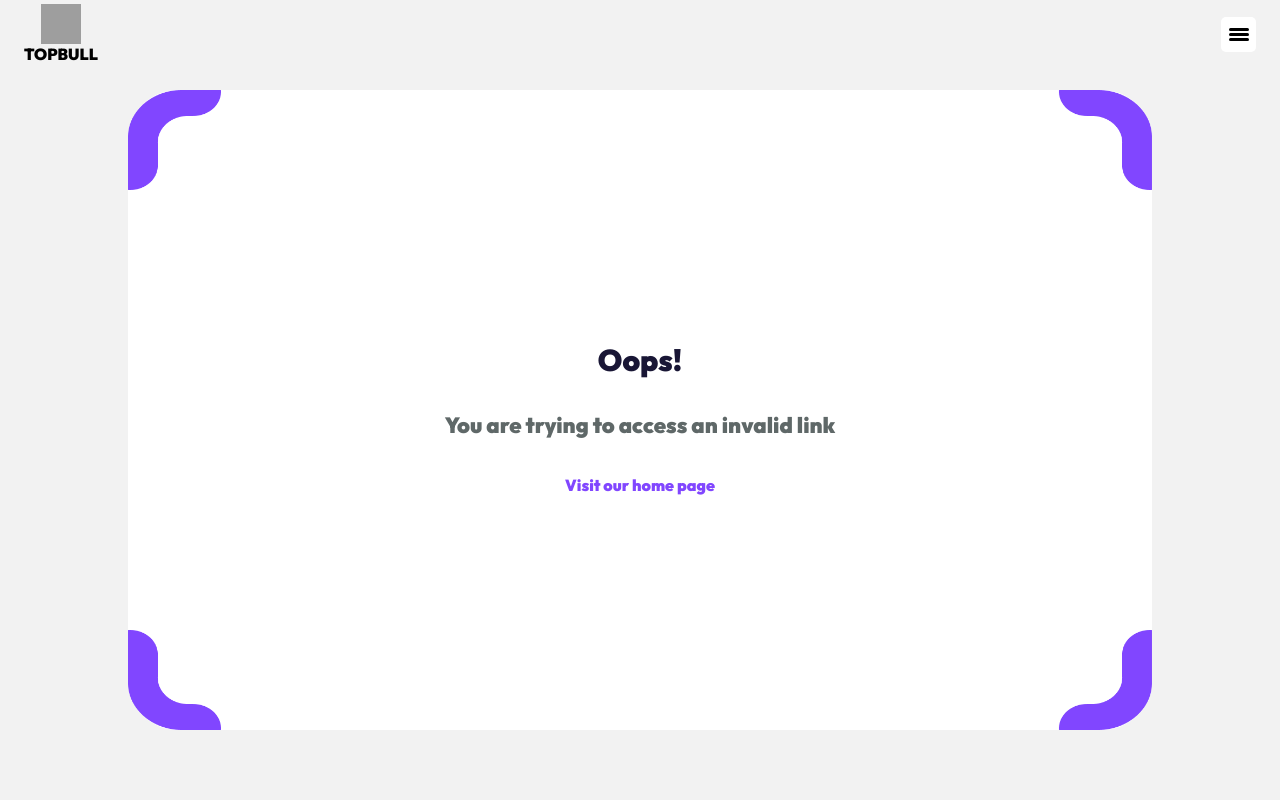
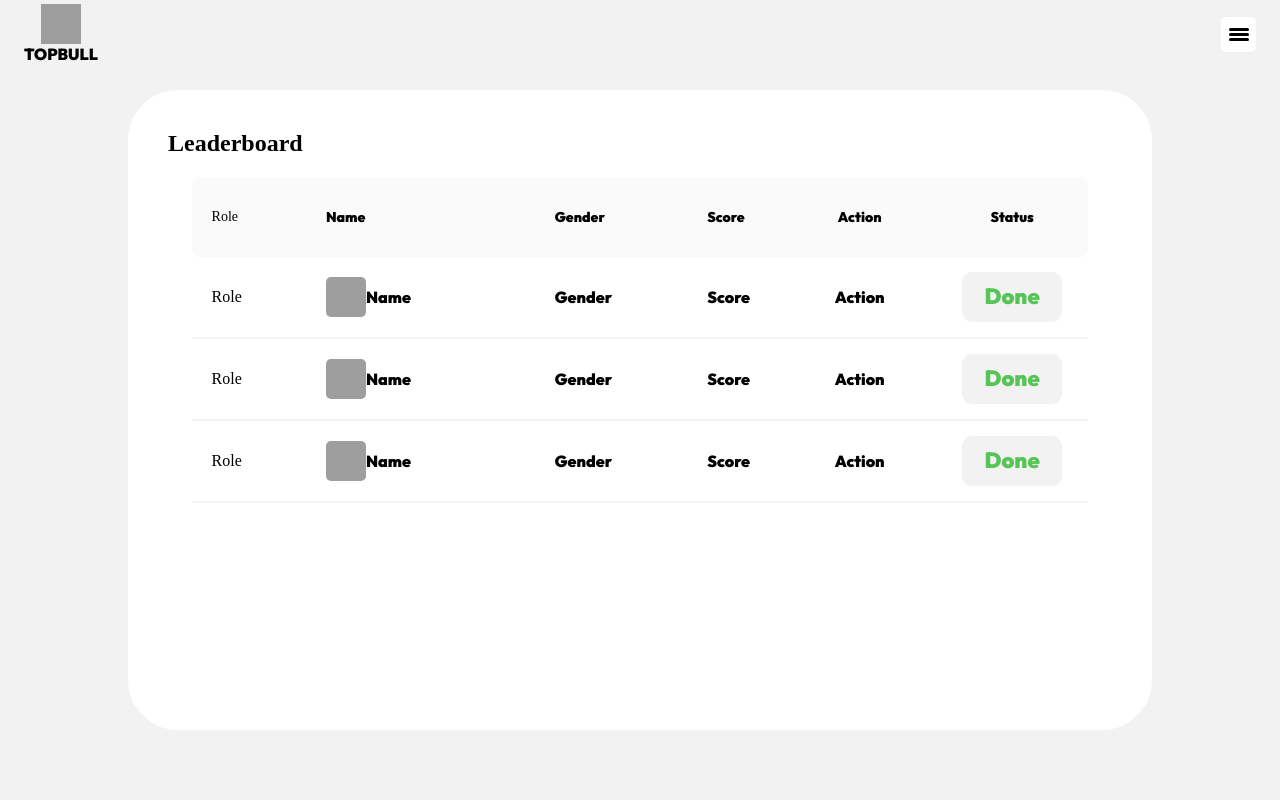
Before and after one commit to CirsteanPaul/fii-practic-front, a React (Create React App) app: page /leaderboard in a window 1280 px wide. Shown: the top 800 px of the page. Built offline with nearby package versions, Linux system fonts and the light colour scheme; grey boxes are pictures that could not be loaded.

Commit message:
Added leaderboard and not working fonts

```diff
--- /dev/null
+++ b/src/modules/components/LeaderboardElement.tsx
@@ -0,0 +1,34 @@
+import React from 'react';
+import {
+  LeaderboardAction,
+  LeaderboardGender,
+  LeaderboardName,
+  LeaderboardRole,
+  LeaderboardScore,
+  LeaderboardStatus,
+  StatusDoneButton,
+  UserImg,
+  UserLeaderboard,
+} from './leaderboard/styles';
+
+const Types = () => (
+  <UserLeaderboard>
+    <LeaderboardRole>Role</LeaderboardRole>
+    <LeaderboardName>
+      <UserImg src="../../not-found/corner.png" />
+      Name
+    </LeaderboardName>
+    <LeaderboardGender>Gender</LeaderboardGender>
+    <LeaderboardScore>Score</LeaderboardScore>
+    <LeaderboardAction>Action</LeaderboardAction>
+    <LeaderboardStatus>
+      <StatusDoneButton>Done</StatusDoneButton>
+    </LeaderboardStatus>
+  </UserLeaderboard>
+);
+
+const LeaderboardElement = () => {
+  return <Types />;
+};
+
+export default LeaderboardElement;
--- /dev/null
+++ b/src/modules/components/leaderboard/Leaderboard.tsx
@@ -0,0 +1,42 @@
+import LeaderboardElement from '../LeaderboardElement';
+import {
+  LeaderboardPage,
+  LeaderboardContainer,
+  LeaderboardTitle,
+  LeaderboardTypes,
+  LeaderboardStatus,
+  LeaderboardAction,
+  LeaderboardGender,
+  LeaderboardName,
+  LeaderboardRole,
+  LeaderboardScore,
+  Delimitator,
+} from './styles';
+
+const Types = () => (
+  <LeaderboardTypes>
+    <LeaderboardRole>Role</LeaderboardRole>
+    <LeaderboardName>Name</LeaderboardName>
+    <LeaderboardGender>Gender</LeaderboardGender>
+    <LeaderboardScore>Score</LeaderboardScore>
+    <LeaderboardAction>Action</LeaderboardAction>
+    <LeaderboardStatus>Status</LeaderboardStatus>
+  </LeaderboardTypes>
+);
+
+const Leaderboard = (): JSX.Element => (
+  <LeaderboardPage>
+    <LeaderboardContainer>
+      <LeaderboardTitle>Leaderboard</LeaderboardTitle>
+      <Types />
+      <LeaderboardElement />
+      <Delimitator />
+      <LeaderboardElement />
+      <Delimitator />
+      <LeaderboardElement />
+      <Delimitator />
+    </LeaderboardContainer>
+  </LeaderboardPage>
+);
+
+export default Leaderboard;
--- /dev/null
+++ b/src/modules/components/leaderboard/index.ts
@@ -0,0 +1,3 @@
+import Leaderboard from './Leaderboard';
+
+export default Leaderboard;
--- /dev/null
+++ b/src/modules/components/leaderboard/styles.ts
@@ -0,0 +1,115 @@
+import styled from '../../../theme/styled';
+
+export const LeaderboardPage = styled.main`
+  display: flex;
+  flex-direction: column;
+  min-height: 100vh;
+  background-color: ${props => props.theme.colors.backgroundGray};
+  align-items: center;
+  justify-content: center;
+`;
+
+export const LeaderboardContainer = styled.div`
+  position: relative;
+  display: flex;
+  flex-direction: column;
+
+  background-color: ${props => props.theme.colors.white};
+  border-radius: 50px;
+  margin-top: 20px;
+  padding: 40px;
+
+  width: 80vw;
+  height: 80vh;
+`;
+
+export const LeaderboardTitle = styled.h2`
+  font-family: ${props => props.theme.fonts.interRegular};
+`;
+
+export const LeaderboardTypes = styled.div`
+  background-color: ${props => props.theme.colors.veryLightGray};
+  font-size: ${props => props.theme.fontSize.mSmall};
+  font-family: ${props => props.theme.fonts.interRegular};
+  width: 95%;
+  height: 80px;
+
+  margin-top: 20px;
+  border-radius: 8px;
+  padding-left: 20px;
+
+  align-self: center;
+  display: flex;
+  flex-direction: row;
+  align-items: center;
+`;
+
+export const LeaderboardRole = styled.div`
+  width: 15%;
+  font-family: ${props => props.theme.fonts.interRegular};
+  /* text-align: center; */
+`;
+
+export const LeaderboardName = styled.div`
+  width: 30%;
+  display: flex;
+  align-items: center;
+`;
+
+export const LeaderboardGender = styled.div`
+  width: 20%;
+`;
+
+export const LeaderboardScore = styled.div`
+  width: 10%;
+`;
+
+export const LeaderboardAction = styled.div`
+  width: 20%;
+  text-align: center;
+`;
+
+export const LeaderboardStatus = styled.div`
+  width: 20%;
+  text-align: center;
+  display: flex;
+  justify-content: center;
+`;
+
+export const Delimitator = styled.div`
+  width: 95%;
+  height: 2px;
+  border-radius: 10px;
+  background-color: ${props => props.theme.colors.delimitatorGray};
+
+  align-self: center;
+`;
+
+export const UserLeaderboard = styled.div`
+  width: 95%;
+  height: 80px;
+  /* margin-top: 20px; */
+  padding-left: 20px;
+
+  align-self: center;
+  display: flex;
+  flex-direction: row;
+  align-items: center;
+`;
+
+export const UserImg = styled.img`
+  height: 40px;
+  width: 40px;
+  border-radius: 5px;
+`;
+
+export const StatusDoneButton = styled.div`
+  font-size: ${props => props.theme.fontSize.medium};
+  padding: 10px;
+  color: ${props => props.theme.colors.activeGreen};
+  background-color: ${props => props.theme.colors.backgroundGray};
+  border-radius: 10px;
+
+  width: 100px;
+  height: 50px;
+`;
--- a/src/router/AppRouter.tsx
+++ b/src/router/AppRouter.tsx
@@ -6,6 +6,7 @@ import Header from '../components/header';
 import useModalIsOpen from '../hooks/useModallsOpen';
 import useEmitters from '../hooks/useEmitters';
 import Home from '../modules/home';
+import Leaderboard from '../modules/components/leaderboard';
 
 const AppRouter = () => {
   useModalIsOpen();
@@ -17,6 +18,7 @@ const AppRouter = () => {
       <Header />
       <Routes>
         <Route index element={<Home />} />
+        <Route path="leaderboard" element={<Leaderboard />} />
         <Route path="*" element={<NotFound />} />
       </Routes>
       <Footer />
--- a/src/theme/default-theme.ts
+++ b/src/theme/default-theme.ts
@@ -15,6 +15,7 @@ const defaultTheme: ITheme = {
     darkBlue: '#191635',
     lighterGray: '#737B7B',
     lightGray: '#5F6868',
+    veryLightGray: '#FAFAFA',
     delimitatorGray: '#F4F4F4',
     violet: '#DB48FF',
     lightBlue: '#579AFF',
@@ -30,6 +31,9 @@ const defaultTheme: ITheme = {
   },
   fonts: {
     normal: 'Outfit',
+    interLight: 'Inter Light',
+    interRegular: 'Inter Regular',
+    interBold: 'Inter Bold',
   },
   fontSize: {
     medium: '22px',
--- a/src/types/ITheme.ts
+++ b/src/types/ITheme.ts
@@ -10,6 +10,7 @@ type colors = {
   darkBlue: string;
   lighterGray: string;
   lightGray: string;
+  veryLightGray: string;
   delimitatorGray: string;
   violet: string;
   lightBlue: string;
@@ -40,6 +41,9 @@ type fontSize = {
 };
 type fonts = {
   normal: string;
+  interLight: string;
+  interRegular: string;
+  interBold: string;
 };
 
 interface ITheme {
```
Also changed, not shown: src/fonts/Inter-Bold.ttf (added), src/fonts/Inter-Regular.ttf (added).
